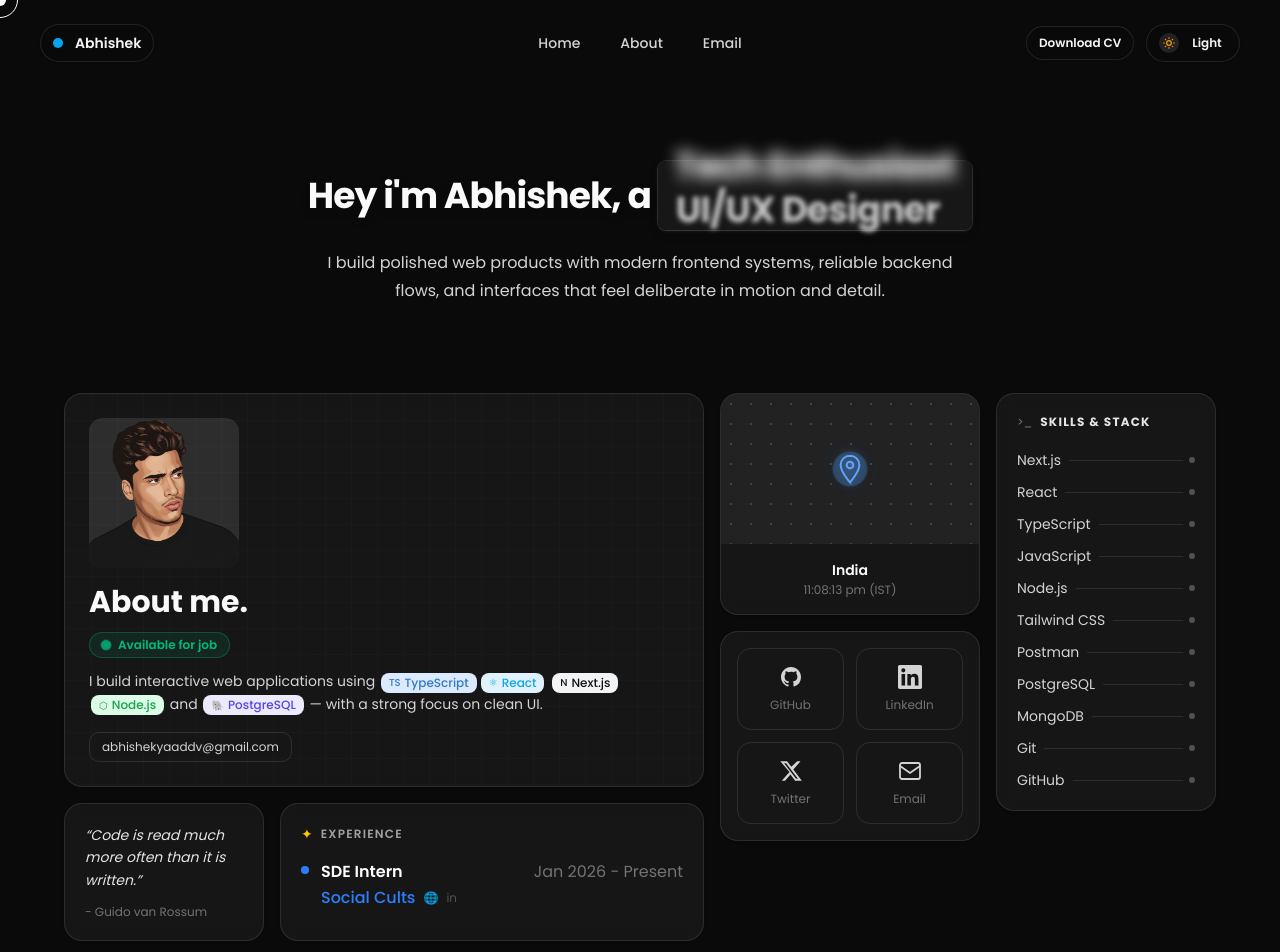
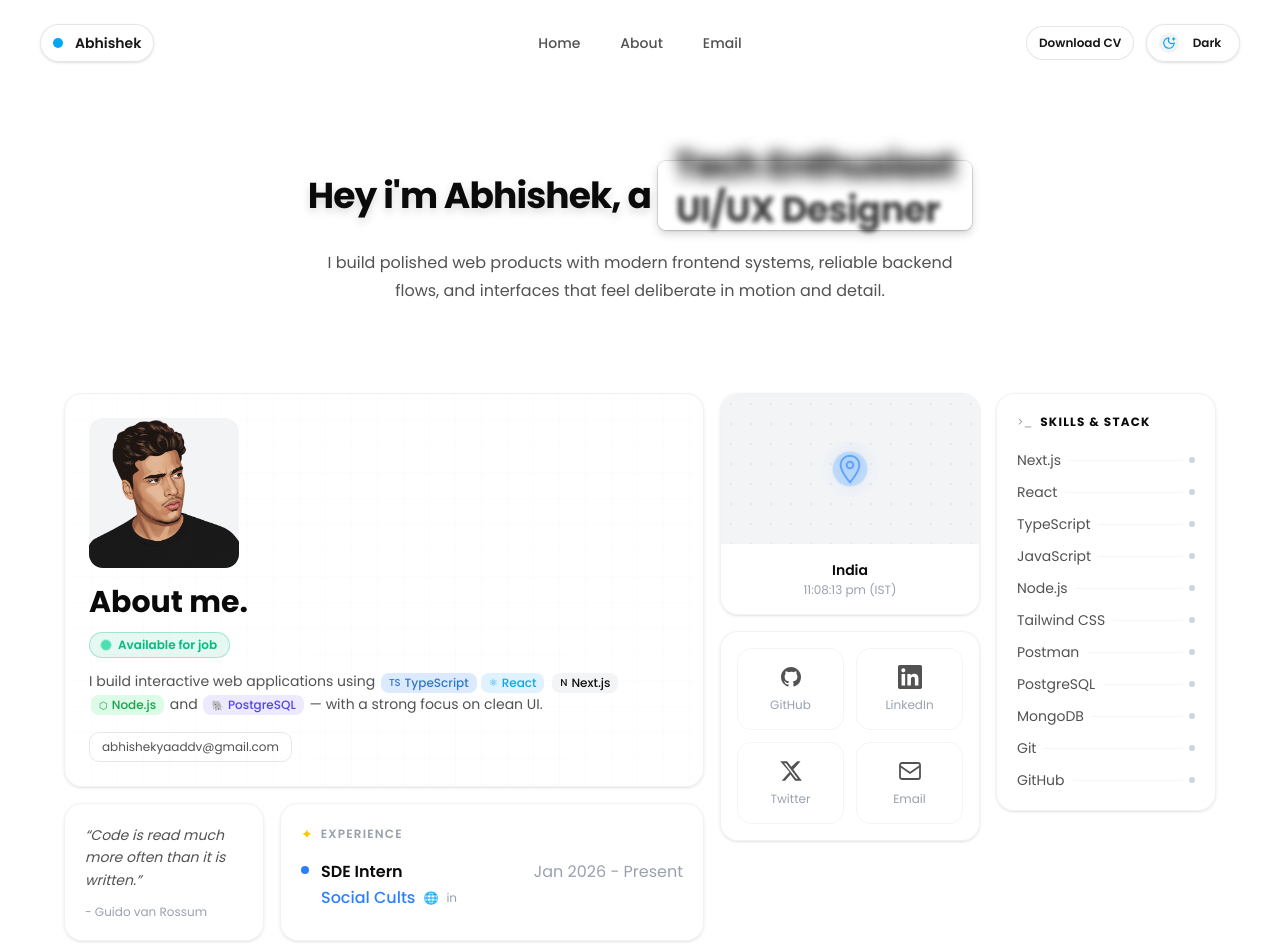
Before and after one commit to Abhishekyaddv/New-Portfolio, a Next.js app: page / in a window 1280 px wide. Shown: the top 952 px of the page. Built offline with nearby package versions, Linux system fonts and the light colour scheme.

Commit message:
fix: correct theme logic in layout and theme toggle components

```diff
--- a/app/layout.tsx
+++ b/app/layout.tsx
@@ -21,13 +21,13 @@ export default function RootLayout({
   children: React.ReactNode;
 }>) {
   return (
-    <html lang="en" className="dark" suppressHydrationWarning>
+    <html lang="en" suppressHydrationWarning>
       <head>
         <script
           dangerouslySetInnerHTML={{
             __html: `(() => {
               const savedTheme = localStorage.getItem('theme');
-              const theme = savedTheme === 'light' ? 'light' : 'dark';
+              const theme = savedTheme === 'dark' ? 'dark' : 'light';
               document.documentElement.classList.toggle('dark', theme === 'dark');
             })();`,
           }}
--- a/components/About.tsx
+++ b/components/About.tsx
@@ -164,7 +164,7 @@ export default function About() {
           </div>
 
           {/* Quote + Experience row */}
-          <div className="grid grid-cols-[200px_1fr] gap-4">
+          <div className="grid grid-cols-1 gap-4 md:grid-cols-[200px_1fr]">
 
             {/* Quote card */}
             <div className="theme-panel flex flex-col justify-center p-5">
@@ -183,7 +183,7 @@ export default function About() {
                 </span>
               </div>
 
-              <div className="flex items-start justify-between">
+              <div className="flex flex-col gap-4 sm:flex-row sm:items-start sm:justify-between">
                 <div className="flex items-start gap-3">
                   <span className="mt-1.5 w-2 h-2 rounded-full bg-blue-500 flex-shrink-0" />
                   <div>
@@ -199,7 +199,7 @@ export default function About() {
                   </div>
                 </div>
 
-                <div className="flex flex-col items-end gap-2">
+                <div className="flex flex-col items-start gap-2 sm:items-end">
                   <span className="theme-copy-muted text-md">Jan 2026 - Present</span>
                   {/* briefcase icon */}
                   {/* <svg viewBox="0 0 80 60" className="h-14 w-20 text-gray-100 dark:text-white/10" fill="currentColor z-10">
--- a/components/ThemeToggle.tsx
+++ b/components/ThemeToggle.tsx
@@ -7,10 +7,10 @@ type Theme = "dark" | "light";
 
 function getThemeSnapshot(): Theme {
   if (typeof window === "undefined") {
-    return "dark";
+    return "light";
   }
 
-  return localStorage.getItem("theme") === "light" ? "light" : "dark";
+  return localStorage.getItem("theme") === "dark" ? "dark" : "light";
 }
 
 function subscribe(onStoreChange: () => void) {
@@ -35,7 +35,7 @@ function applyTheme(theme: Theme) {
 }
 
 export default function ThemeToggle() {
-  const theme = useSyncExternalStore(subscribe, getThemeSnapshot, () => "dark");
+  const theme = useSyncExternalStore(subscribe, getThemeSnapshot, () => "light");
   const isDark = theme === "dark";
 
   const toggleTheme = () => {
```
